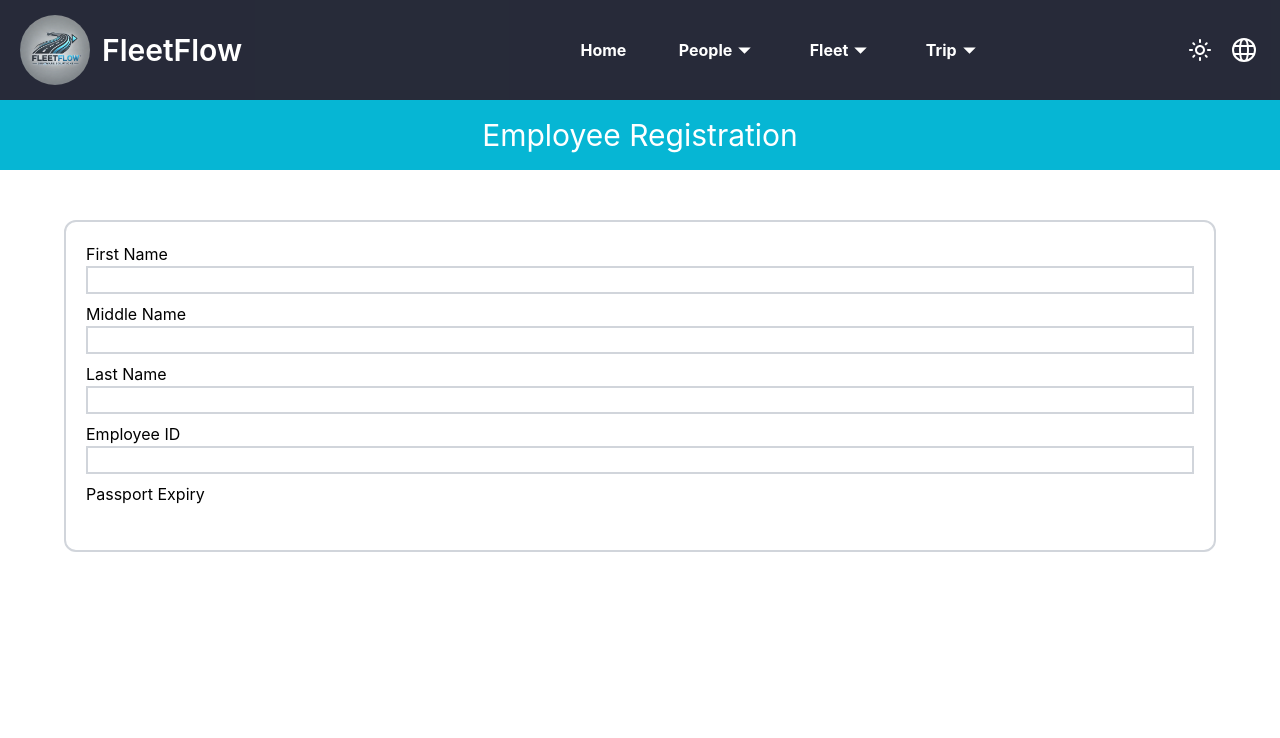
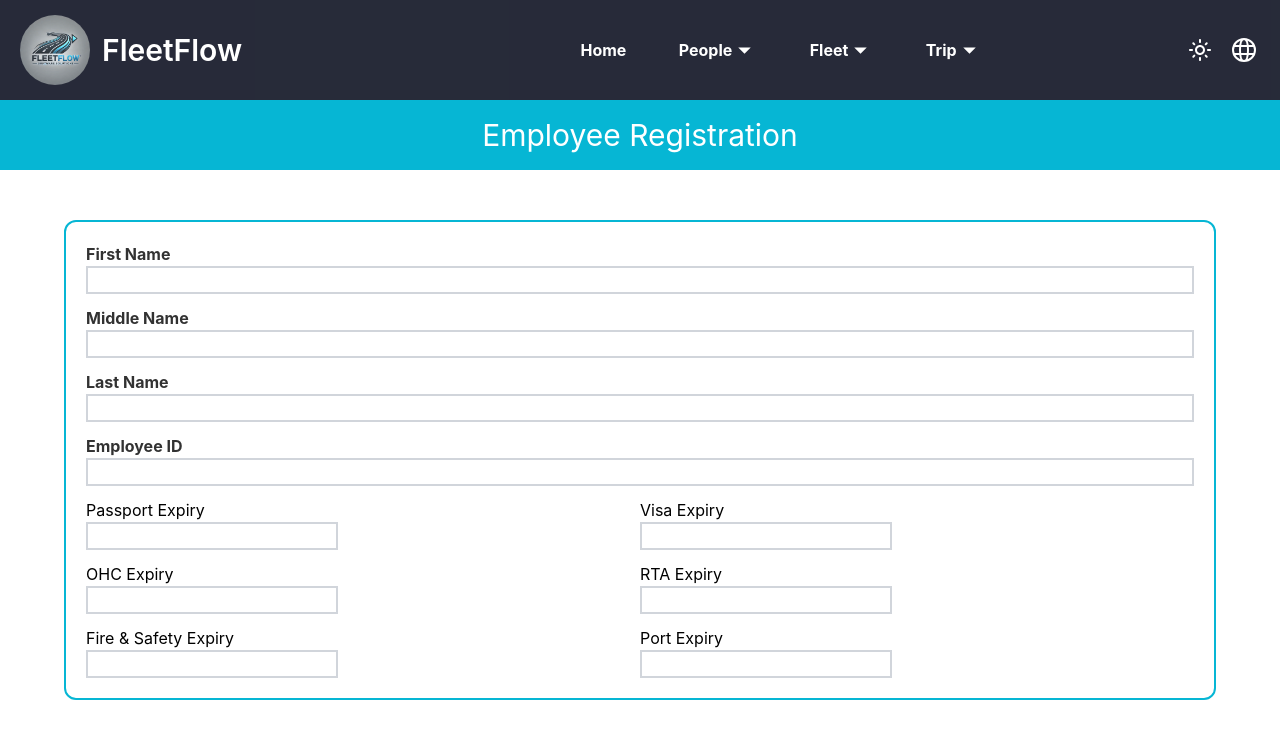
Before and after one commit to mohammedansarusman/analogistics, a React (Create React App) app: page /people/register in a window 1280 px wide. Shown: the top 738 px of the page. Built offline with nearby package versions, Linux system fonts and the light colour scheme.

Commit message:
date picker added

```diff
--- a/package.json
+++ b/package.json
@@ -7,6 +7,7 @@
     "@testing-library/jest-dom": "^5.17.0",
     "@testing-library/react": "^13.4.0",
     "@testing-library/user-event": "^13.5.0",
+    "date-fns": "^4.1.0",
     "react": "^18.3.1",
     "react-datepicker": "^7.5.0",
     "react-dom": "^18.3.1",
--- /dev/null
+++ b/src/Components/DatePickerFirePort.js
@@ -0,0 +1,47 @@
+import React from "react";
+import DatePicker from "react-datepicker";
+import "react-datepicker/dist/react-datepicker.css";
+import { useState } from "react";
+
+
+const DatePickerFirePort = () => {
+  const [selectedDateFireNSafety, setSelectedDateFireNSafety] = useState(null);
+  const [selectedDatePort, setSelectedDatePort] = useState(null);
+
+  const handleDateChangeFireNSafety = (date) => {
+    setSelectedDateFireNSafety(date);
+  };
+  const handleDateChangePort = (date) => {
+    setSelectedDatePort(date);
+  };
+  return (
+    <div className="w-full flex flex-col items-start">
+      <div className="flex w-full">
+        <div className="flex flex-col items-start w-1/2">
+          <label for="fireNsafetyExpiry" className="">
+            Fire & Safety Expiry
+          </label>
+          <DatePicker
+            selected={selectedDateFireNSafety}
+            onChange={handleDateChangeFireNSafety}
+            dateFormat="MM-dd-yyyy"
+            className=" text-black border-2 border-gray-300"
+          />
+        </div>
+        <div className="flex flex-col items-start w-1/2">
+          <label for="portExpiry" className="">
+            Port Expiry
+          </label>
+          <DatePicker
+            selected={selectedDatePort}
+            onChange={handleDateChangePort}
+            dateFormat="MM-dd-yyyy"
+            className=" text-black border-2 border-gray-300"
+          />
+        </div>
+      </div>
+    </div>
+  );
+};
+
+export default DatePickerFirePort;
--- /dev/null
+++ b/src/Components/DatePickerOHCRTA.js
@@ -0,0 +1,46 @@
+import React from "react";
+import DatePicker from "react-datepicker";
+import "react-datepicker/dist/react-datepicker.css";
+import { useState } from "react";
+
+const DatePickerOHCRTA = () => {
+  const [selectedDateOHC, setSelectedDateOHC] = useState(null);
+  const [selectedDateRTA, setSelectedDateRTA] = useState(null);
+  const handleDateChangeOHC = (date) => {
+    setSelectedDateOHC(date);
+  };
+
+  const handleDateChangeRTA = (date) => {
+    setSelectedDateRTA(date);
+  };
+  return (
+    <div className="w-full flex flex-col items-start">
+      <div className="flex w-full">
+        <div className="flex flex-col items-start w-1/2">
+          <label for="ohcExpiry" className="">
+            OHC Expiry
+          </label>
+          <DatePicker
+            selected={selectedDateOHC}
+            onChange={handleDateChangeOHC}
+            dateFormat="dd-MM-yyyy"
+            className=" text-black border-2 border-gray-300"
+          />
+        </div>
+        <div className="flex flex-col items-start w-1/2">
+          <label for="rtaExpiry" className="">
+            RTA Expiry
+          </label>
+          <DatePicker
+            selected={selectedDateRTA}
+            onChange={handleDateChangeRTA}
+            dateFormat="dd-MM-yyyy"
+            className=" text-black border-2 border-gray-300"
+          />
+        </div>
+      </div>
+    </div>
+  );
+};
+
+export default DatePickerOHCRTA;
--- /dev/null
+++ b/src/Components/DatePickerPassVisa.js
@@ -0,0 +1,46 @@
+import React from "react";
+import DatePicker from "react-datepicker";
+import "react-datepicker/dist/react-datepicker.css";
+import { useState } from "react";
+
+const DatePickerPassVisa = () => {
+  const [selectedDatePassport, setSelectedDatePassport] = useState(null);
+  const [selectedDateVisa, setSelectedDateVisa] = useState(null);
+
+  const handleDateChange = (date) => {
+    setSelectedDatePassport(date);
+  };
+  const handleDateChangeVisa = (date) => {
+    setSelectedDateVisa(date);
+  };
+  return (
+    <div className="w-full flex flex-col items-start">
+      <div className="flex w-full">
+        <div className="flex flex-col items-start w-1/2">
+          <label for="passExpiry" className="">
+            Passport Expiry
+          </label>
+          <DatePicker
+            selected={selectedDatePassport}
+            onChange={handleDateChange}
+            dateFormat="dd-MM-yyyy"
+            className=" text-black border-2 border-gray-300"
+          />
+        </div>
+        <div className="flex flex-col items-start w-1/2">
+          <label for="visaExpiry" className="">
+            Visa Expiry
+          </label>
+          <DatePicker
+            selected={selectedDateVisa}
+            onChange={handleDateChangeVisa}
+            dateFormat="dd-MM-yyyy"
+            className=" text-black border-2 border-gray-300"
+          />
+        </div>
+      </div>
+    </div>
+  );
+};
+
+export default DatePickerPassVisa;
--- a/src/Components/PeopleRegister.js
+++ b/src/Components/PeopleRegister.js
@@ -1,65 +1,46 @@
 import React from 'react'
 import { changeBar } from '../Store/navigationSlice'
 import { useDispatch } from 'react-redux'
-import DatePicker from 'react-datepicker'
-import "react-datepicker/dist/react-datepicker.css";
-import { useState } from 'react';
-
+import { addDays, isWeekend } from 'date-fns'
+import DatePickerPassVisa from './DatePickerPassVisa';
+import DatePickerOHCRTA from './DatePickerOHCRTA';
+import DatePickerFirePort from './DatePickerFirePort';
 
 const PeopleRegister = () => {
   const dispatch = useDispatch();
-  const [selectedDate,setSelectedDate] = useState(null);
-  const handleDateChange = (date) =>{
-    setSelectedDate(date);
-  }
   dispatch(changeBar(false));
+
   return (
-    <div className='w-[100%] h-[500px] absolute left-0'>
-      <div className='flex flex-col items-center'>
+    <div className='w-[100%] absolute left-0'>
+      <div className='flex flex-col items-center pb-5'>
         <header className="w-full h-[70px] text-3xl bg-cyan-500 text-white flex justify-center items-center ">
           <h1>Employee Registration</h1>
         </header>
-        <form className='flex flex-col items-start w-[90%]  border-2 border-gray-300 p-5 rounded-xl gap-2 mt-[50px]'>
+        <form className='flex flex-col items-start w-[90%]  border-2 border-cyan-500 p-5 rounded-xl gap-3 mt-[50px]'>
           <div className='w-full flex flex-col items-start'>
-            <label for='firstName' className='block'>First Name</label>
-            <input type="text" id='firstName' name="firstName" className='block w-full text-black border-2 border-gray-300' />
+            <label for='firstName' className='block font-bold opacity-80'>First Name</label>
+            <input type="text" id='firstName' name="firstName" className='block w-full text-black border-2 border-gray-300 pl-2' />
           </div>
           <div className='w-full flex flex-col items-start'>
-            <label for='middleName' className='block'>Middle Name</label>
-            <input type="text" id='middleName' name="middleName" className='block w-full text-black border-2 border-gray-300' />
+            <label for='middleName' className='block font-bold opacity-80'>Middle Name</label>
+            <input type="text" id='middleName' name="middleName" className='block w-full text-black border-2 border-gray-300 pl-2' />
           </div>
           <div className='w-full flex flex-col items-start'>
-            <label for='lastName' className='block'>Last Name</label>
-            <input type="text" id='lastName' name="lastName" className='block w-full text-black border-2 border-gray-300' />
+            <label for='lastName' className='block font-bold opacity-80'>Last Name</label>
+            <input type="text" id='lastName' name="lastName" className='block w-full text-black border-2 border-gray-300 pl-2' />
           </div>
           <div className='w-full flex flex-col items-start'>
-            <label for='empid' className='block'>Employee ID</label>
-            <input type="text" id='empid' name="empid" className='block w-full text-black border-2 border-gray-300' />
+            <label for='empid' className='block font-bold opacity-80'>Employee ID</label>
+            <input type="text" id='empid' name="empid" className='block w-full text-black border-2 border-gray-300 pl-2' />
           </div>
-          <div className='w-full flex flex-col items-start'>
-            <label for='passExpiry' className='block'>Passport Expiry</label>
-            {/* <input type="date" id='dob' name="dob" className='block w-full text-black border-2 border-gray-300' /> */}
-            <DatePicker
-              selected={selectedDate}
-              onChange={handleDateChange}
-              dateFormat="MM-dd-yyyy"
-            />
-          </div>
-
-
-
-          {/* - Passport
-          - Visa
-          - Emirates ID
-          - Occupational Health Certificate
-          - RTA Health Certificate
-          - Fire and Safety Certificate
-          - Port Entry Pass */}
-
-
+          {/* passport and visa expiry date picker component */}
+          <DatePickerPassVisa />
+          {/* OHC and RTA expiry */}
+          <DatePickerOHCRTA />
+          {/* Fire and Safety and Port Expiry */}
+          <DatePickerFirePort />
         </form>
       </div>
-
     </div>
   )
 }
```
Also changed, not shown: 1 other file (tests, documents, lock files or other folders).
